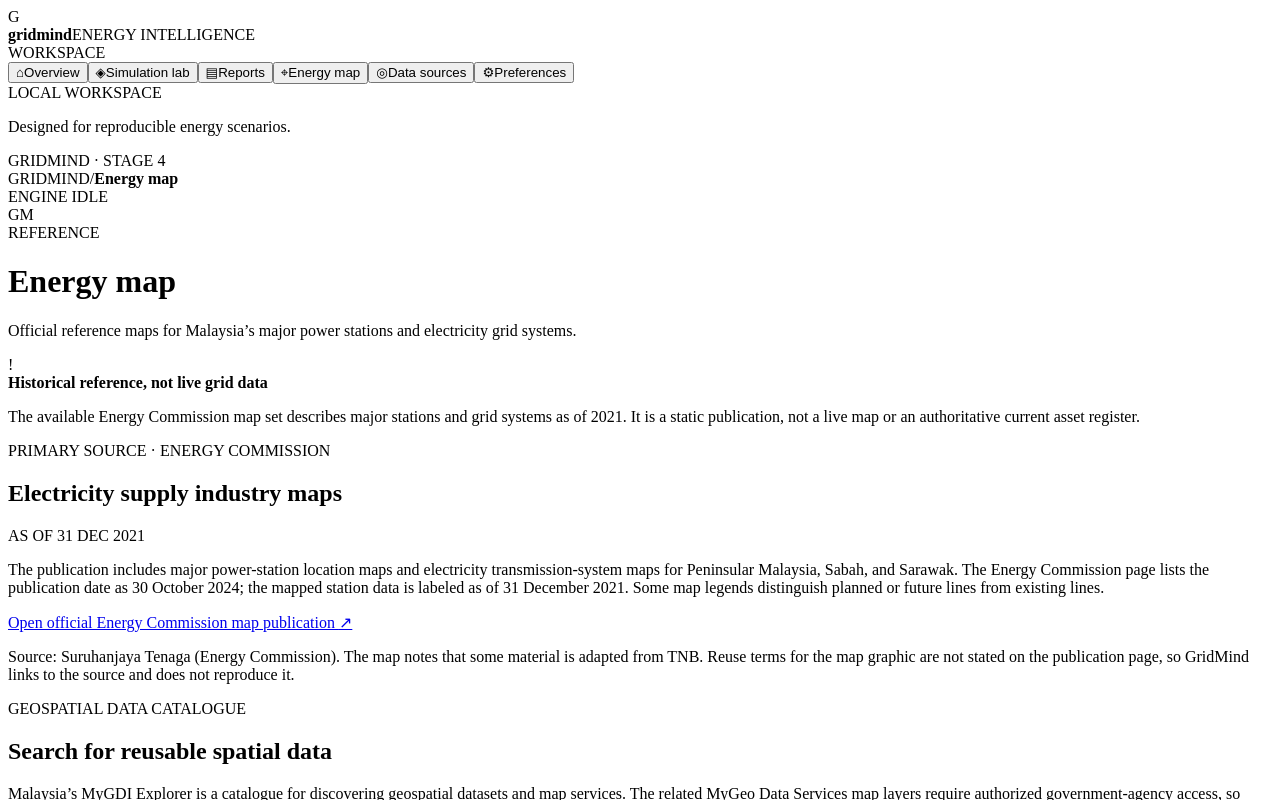
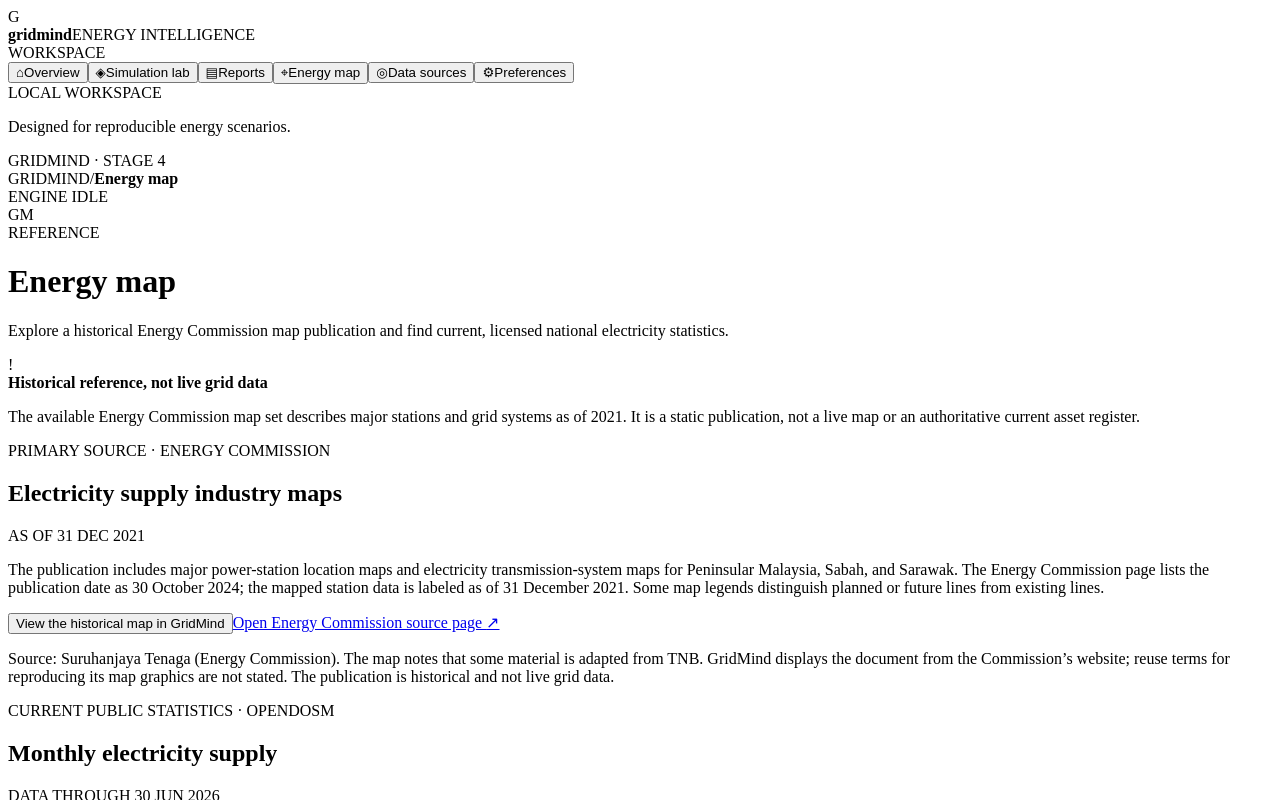
Before and after one commit to aaryannr005-dev/GridMind, a React (Vite) app in the folder frontend/src/renderer/: page / in a window 1280 px wide. Both pictures are taken after a click on the button "Energy map". Shown: the top 800 px of the page. Built offline with nearby package versions, Linux system fonts and the light colour scheme.

Commit message:
feat: embed historical Energy Commission map

```diff
--- a/frontend/src/renderer/index.html
+++ b/frontend/src/renderer/index.html
@@ -5,7 +5,7 @@
     <meta name="viewport" content="width=device-width, initial-scale=1.0" />
     <meta
       http-equiv="Content-Security-Policy"
-      content="default-src 'self'; script-src 'self'; style-src 'self'; font-src 'self' data:; img-src 'self' data:; connect-src 'self'; object-src 'none'; base-uri 'self'; form-action 'self'"
+      content="default-src 'self'; script-src 'self'; style-src 'self'; font-src 'self' data:; img-src 'self' data:; connect-src 'self'; frame-src https://www.st.gov.my; object-src 'none'; base-uri 'self'; form-action 'self'"
     />
     <title>GridMind</title>
   </head>
--- a/frontend/src/renderer/src/pages/EnergyMapPage.tsx
+++ b/frontend/src/renderer/src/pages/EnergyMapPage.tsx
@@ -1,20 +1,45 @@
+import { useState } from "react";
 import { FeedbackState } from "../components/FeedbackState";
 
 const officialMapsUrl = "https://www.st.gov.my/resources/performance-statistical-information-malaysian-electricity-supply-industry-2021";
+const officialMapPdfUrl = "https://www.st.gov.my/sites/default/files/2026-02/ST_MAISPEM-2021-V15-30-Oct-2024.pdf";
+const latestPublicationUrl = "https://www.st.gov.my/maklumat-prestasi-statistik-industri-pembekalan-elektrik-malaysia-2022";
 const mygdiUrl = "https://mygdix.mygeoportal.gov.my/";
+const currentSupplyUrl = "https://open.dosm.gov.my/data-catalogue/electricity_supply";
 
 export function EnergyMapPage() {
+  const [showHistoricalMap, setShowHistoricalMap] = useState(false);
+
   return (
     <div className="page-stack">
-      <div className="page-intro"><span className="eyebrow">REFERENCE</span><h1>Energy map</h1><p>Official reference maps for Malaysia’s major power stations and electricity grid systems.</p></div>
+      <div className="page-intro"><span className="eyebrow">REFERENCE</span><h1>Energy map</h1><p>Explore a historical Energy Commission map publication and find current, licensed national electricity statistics.</p></div>
       <FeedbackState kind="warning" title="Historical reference, not live grid data">
         The available Energy Commission map set describes major stations and grid systems as of 2021. It is a static publication, not a live map or an authoritative current asset register.
       </FeedbackState>
       <section className="results-section energy-map-source" aria-labelledby="official-map-title">
         <div className="section-heading"><div><span className="eyebrow">PRIMARY SOURCE · ENERGY COMMISSION</span><h2 id="official-map-title">Electricity supply industry maps</h2></div><span className="subtle-label">AS OF 31 DEC 2021</span></div>
         <p>The publication includes major power-station location maps and electricity transmission-system maps for Peninsular Malaysia, Sabah, and Sarawak. The Energy Commission page lists the publication date as 30 October 2024; the mapped station data is labeled as of 31 December 2021. Some map legends distinguish planned or future lines from existing lines.</p>
-        <a className="primary-button energy-map-link" href={officialMapsUrl} target="_blank" rel="noreferrer">Open official Energy Commission map publication <span aria-hidden="true">↗</span></a>
-        <p className="energy-map-attribution">Source: Suruhanjaya Tenaga (Energy Commission). The map notes that some material is adapted from TNB. Reuse terms for the map graphic are not stated on the publication page, so GridMind links to the source and does not reproduce it.</p>
+        <div className="energy-map-actions">
+          <button className="primary-button energy-map-link" type="button" onClick={() => setShowHistoricalMap(true)} disabled={showHistoricalMap}>View the historical map in GridMind</button>
+          <a className="secondary-button energy-map-catalogue-link" href={officialMapsUrl} target="_blank" rel="noreferrer">Open Energy Commission source page <span aria-hidden="true">↗</span></a>
+        </div>
+        {showHistoricalMap && <div className="energy-map-viewer">
+          <div className="section-heading"><div><span className="eyebrow">OFFICIAL DOCUMENT VIEWER</span><h3>Historical map publication</h3></div><button type="button" className="secondary-button" onClick={() => setShowHistoricalMap(false)}>Close map</button></div>
+          <iframe title="Energy Commission 2021 electricity supply industry maps" src={officialMapPdfUrl} referrerPolicy="no-referrer" />
+          <p>If the document does not appear, <a href={officialMapPdfUrl} target="_blank" rel="noreferrer">open the official PDF</a>.</p>
+        </div>}
+        <p className="energy-map-attribution">Source: Suruhanjaya Tenaga (Energy Commission). The map notes that some material is adapted from TNB. GridMind displays the document from the Commission’s website; reuse terms for reproducing its map graphics are not stated. The publication is historical and not live grid data.</p>
+      </section>
+      <section className="results-section energy-map-source" aria-labelledby="current-stats-title">
+        <div className="section-heading"><div><span className="eyebrow">CURRENT PUBLIC STATISTICS · OPENDOSM</span><h2 id="current-stats-title">Monthly electricity supply</h2></div><span className="subtle-label">DATA THROUGH 30 JUN 2026</span></div>
+        <p>OpenDOSM publishes monthly electricity supply by sector under CC BY 4.0. The latest six months are provisional. This dataset is national and has no state or facility locations, so it can add current context but cannot update the historical map or describe local grid conditions.</p>
+        <a className="secondary-button energy-map-catalogue-link" href={currentSupplyUrl} target="_blank" rel="noreferrer">Explore current statistics and download data <span aria-hidden="true">↗</span></a>
+        <p className="energy-map-attribution">Attribution: Department of Statistics Malaysia (DOSM), OpenDOSM, “Monthly Electricity Supply,” data as of 30 June 2026, <a href="https://creativecommons.org/licenses/by/4.0/" target="_blank" rel="noreferrer">CC BY 4.0</a>. Source agencies include TNB, Sabah Electricity, Sarawak Energy, and the Energy Commission. GridMind does not store a copy of this dataset.</p>
+      </section>
+      <section className="results-section energy-map-source" aria-labelledby="latest-publication-title">
+        <div className="section-heading"><div><span className="eyebrow">NEWER ENERGY COMMISSION PUBLICATION</span><h2 id="latest-publication-title">Electricity industry statistics for 2022</h2></div><span className="subtle-label">ISSUED 26 MAY 2026</span></div>
+        <p>The Commission’s newest electricity-industry statistical publication that I found covers 2022. Its page offers a 35.6 MB PDF. I could not verify whether it contains updated location maps or a reuse license for map graphics, so the 2021 map remains the in-app historical reference.</p>
+        <a className="secondary-button energy-map-catalogue-link" href={latestPublicationUrl} target="_blank" rel="noreferrer">Open the 2022 publication page <span aria-hidden="true">↗</span></a>
       </section>
       <section className="results-section energy-map-source" aria-labelledby="spatial-data-title">
         <div className="section-heading"><div><span className="eyebrow">GEOSPATIAL DATA CATALOGUE</span><h2 id="spatial-data-title">Search for reusable spatial data</h2></div></div>
--- a/frontend/src/renderer/src/styles.css
+++ b/frontend/src/renderer/src/styles.css
@@ -204,6 +204,13 @@ h1, h2, h3, p { margin-top: 0; }
 .energy-map-source { display: grid; gap: 12px; }
 .energy-map-source > p { margin: 0; max-width: 860px; color: #9ca7ba; font-size: 10px; line-height: 1.65; }
 .energy-map-source .energy-map-link { display: inline-flex; align-items: center; justify-content: center; gap: 8px; width: fit-content; min-height: 38px; text-decoration: none; }
+.energy-map-actions { display: flex; flex-wrap: wrap; align-items: center; gap: 10px; }
+.energy-map-viewer { display: grid; gap: 10px; margin-top: 4px; padding: 12px; border: 1px solid var(--line); border-radius: 10px; background: rgba(16,24,39,.75); }
+.energy-map-viewer .section-heading { align-items: center; }
+.energy-map-viewer h3 { margin: 5px 0 0; color: #dfe4f0; font-size: 13px; }
+.energy-map-viewer iframe { width: 100%; height: min(72vh, 820px); min-height: 440px; border: 1px solid var(--line); border-radius: 7px; background: #fff; }
+.energy-map-viewer > p { margin: 0; color: #9ca7ba; font-size: 10px; }
+.energy-map-viewer > p a { color: #aaa0ff; }
 .energy-map-source .energy-map-catalogue-link { display: inline-flex; align-items: center; gap: 8px; width: fit-content; padding: 0 12px; text-decoration: none; }
 .energy-map-source .energy-map-attribution { color: #7f8ba2; font-size: 9px; }
 .page-intro { padding: 11px 0 2px; }
```
Also changed, not shown: 2 other files (tests, documents, lock files or other folders).
